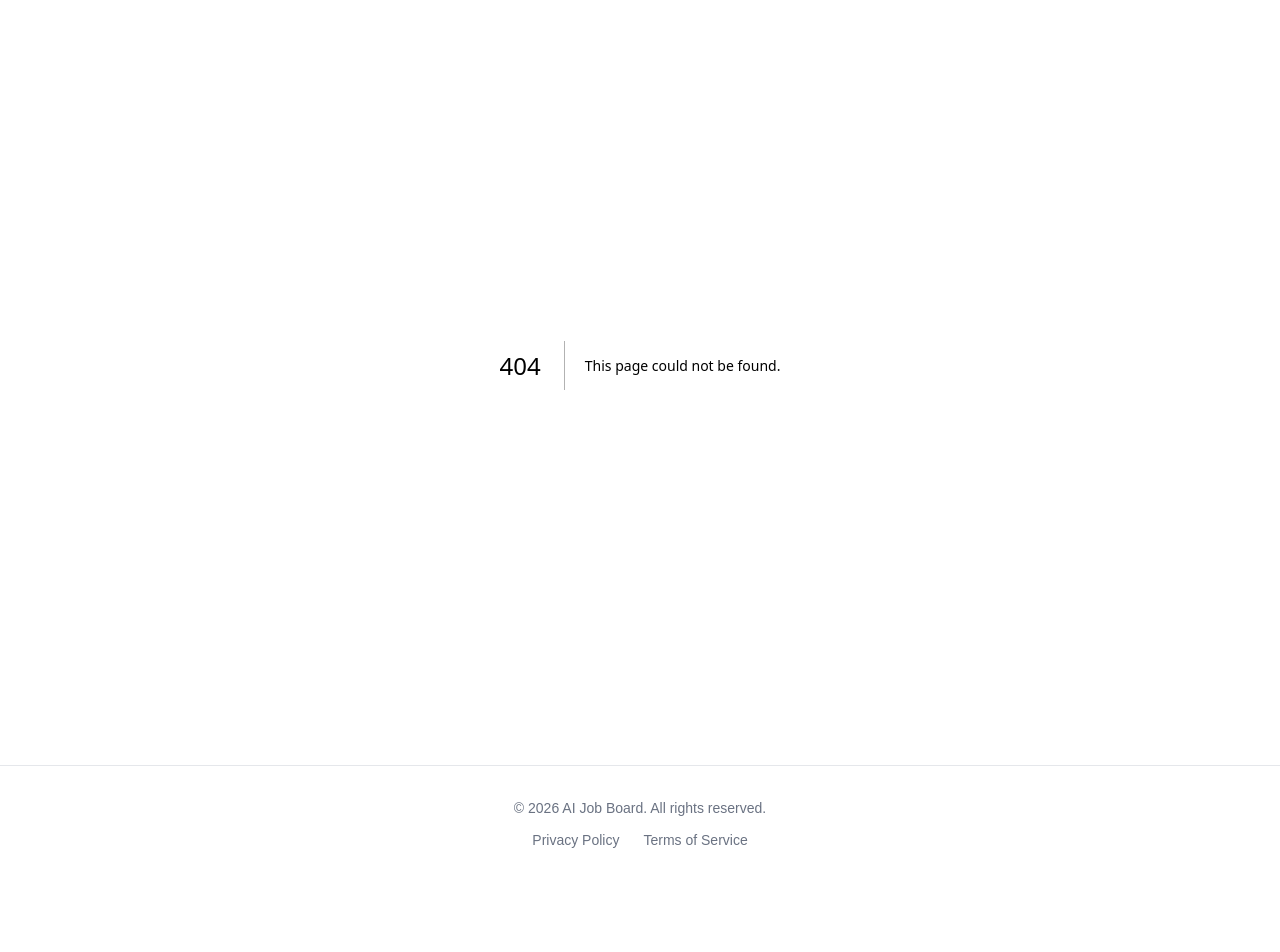
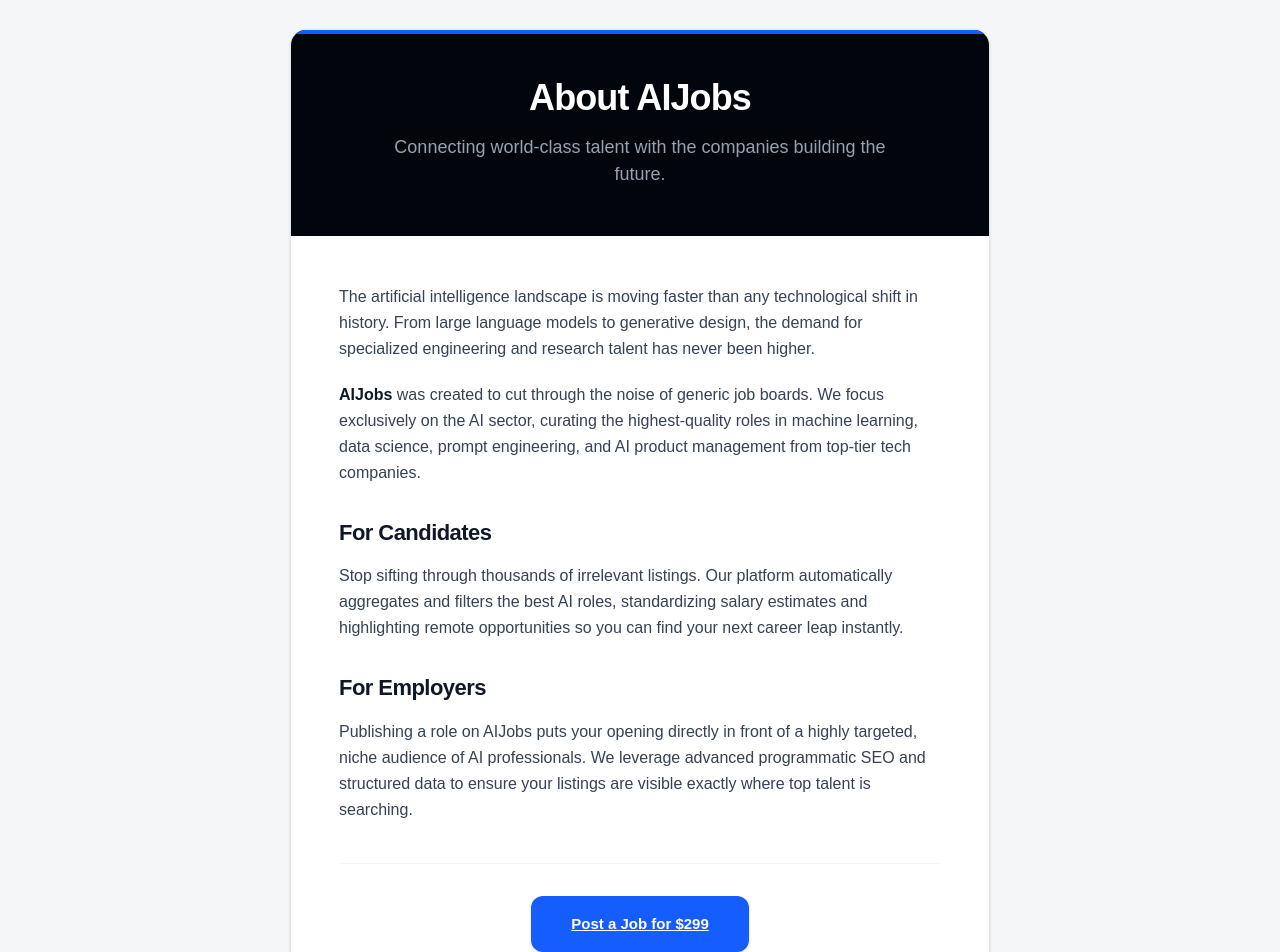
Before and after one commit to GhulamAhmad-legal/ai-job-board, a Next.js app: page /about in a window 1280 px wide. Before the commit this address had no page. Shown: the part 100-1052 px from the top of the page. Before the commit the page ends 982 px from the top, so only its background shows below. Built offline with nearby package versions, Linux system fonts and the light colour scheme.

Commit message:
Added companies and about pages

```diff
--- /dev/null
+++ b/app/about/page.tsx
@@ -0,0 +1,53 @@
+import type { Metadata } from 'next';
+import Link from 'next/link';
+
+export const metadata: Metadata = {
+  title: "About AIJobs | The Premier AI Job Board",
+  description: "Learn about AIJobs, the premium destination for discovering remote careers in Artificial Intelligence, Machine Learning, and Data Science.",
+};
+
+export default function About() {
+  return (
+    <main className="min-h-[calc(100vh-65px)] bg-[#F5F6F8] font-sans py-12 px-4 md:py-16">
+      <div className="max-w-[700px] mx-auto bg-white border border-gray-200 rounded-2xl shadow-sm overflow-hidden">
+
+        <div className="bg-[#00060C] px-8 py-12 text-center relative overflow-hidden">
+          <div className="absolute top-0 left-0 w-full h-1 bg-blue-600"></div>
+          <h1 className="text-3xl md:text-4xl font-extrabold text-white tracking-tight mb-4">About AIJobs</h1>
+          <p className="text-gray-400 text-[16px] md:text-[18px] max-w-lg mx-auto">
+            Connecting world-class talent with the companies building the future.
+          </p>
+        </div>
+
+        <div className="p-8 md:p-12 prose prose-slate max-w-none text-gray-700 text-[15px] md:text-[16px] leading-relaxed prose-headings:font-extrabold prose-headings:text-gray-900 prose-headings:tracking-tight prose-strong:text-gray-900">
+          <p>
+            The artificial intelligence landscape is moving faster than any technological shift in history. From large language models to generative design, the demand for specialized engineering and research talent has never been higher.
+          </p>
+          <p>
+            <strong>AIJobs</strong> was created to cut through the noise of generic job boards. We focus exclusively on the AI sector, curating the highest-quality roles in machine learning, data science, prompt engineering, and AI product management from top-tier tech companies.
+          </p>
+
+          <h2 className="text-[22px] mt-8 mb-4">For Candidates</h2>
+          <p>
+            Stop sifting through thousands of irrelevant listings. Our platform automatically aggregates and filters the best AI roles, standardizing salary estimates and highlighting remote opportunities so you can find your next career leap instantly.
+          </p>
+
+          <h2 className="text-[22px] mt-8 mb-4">For Employers</h2>
+          <p>
+            Publishing a role on AIJobs puts your opening directly in front of a highly targeted, niche audience of AI professionals. We leverage advanced programmatic SEO and structured data to ensure your listings are visible exactly where top talent is searching.
+          </p>
+
+          <div className="mt-10 pt-8 border-t border-gray-100 flex flex-col items-center text-center">
+            <Link href="/post-job" className="inline-block w-full sm:w-auto bg-blue-600 hover:bg-blue-700 text-white font-bold text-[15px] px-10 py-4 rounded-xl transition-all shadow-sm hover:-translate-y-0.5">
+              Post a Job for $299
+            </Link>
+            <Link href="/" className="block mt-5 text-[14px] font-bold text-gray-500 hover:text-blue-600 transition-colors">
+              Return to active jobs
+            </Link>
+          </div>
+        </div>
+
+      </div>
+    </main>
+  );
+}
--- /dev/null
+++ b/app/companies/page.tsx
@@ -0,0 +1,72 @@
+import { createClient } from '@supabase/supabase-js';
+import Link from 'next/link';
+import type { Metadata } from 'next';
+
+export const metadata: Metadata = {
+  title: "Companies Hiring AI Talent | AIJobs",
+  description: "Browse top tech companies and startups hiring remote AI talent. View open roles, salaries, and remote engineering jobs.",
+};
+
+// Initialize Supabase
+const supabaseUrl = process.env.NEXT_PUBLIC_SUPABASE_URL!;
+const supabaseKey = process.env.NEXT_PUBLIC_SUPABASE_ANON_KEY!;
+const supabase = createClient(supabaseUrl, supabaseKey);
+
+export default async function CompaniesIndex() {
+  // Fetch all active jobs
+  const { data: jobs } = await supabase
+    .from('jobs')
+    .select('company, company_logo_url')
+    .eq('status', 'active');
+
+  // Group and count jobs by company
+  const companyMap = new Map();
+  (jobs || []).forEach(job => {
+    if (!companyMap.has(job.company)) {
+      companyMap.set(job.company, {
+        name: job.company,
+        logoUrl: job.company_logo_url,
+        jobCount: 1
+      });
+    } else {
+      companyMap.get(job.company).jobCount += 1;
+    }
+  });
+
+  // Convert to array and sort by most open roles first
+  const companies = Array.from(companyMap.values()).sort((a, b) => b.jobCount - a.jobCount);
+
+  return (
+    <main className="min-h-[calc(100vh-65px)] bg-[#F5F6F8] font-sans py-12 px-4">
+      <div className="max-w-[1000px] mx-auto">
+
+        <div className="mb-10 text-center md:text-left">
+          <h1 className="text-3xl md:text-4xl font-extrabold text-gray-900 tracking-tight mb-3">Top Companies Hiring</h1>
+          <p className="text-[16px] text-gray-500 font-medium">Browse {companies.length} companies actively recruiting AI and remote tech professionals.</p>
+        </div>
+
+        <div className="grid grid-cols-1 sm:grid-cols-2 md:grid-cols-3 lg:grid-cols-4 gap-5">
+          {companies.map((company) => (
+            <Link href={`/companies/${encodeURIComponent(company.name)}`} key={company.name} className="block group">
+              <div className="bg-white border border-gray-200 rounded-2xl p-6 shadow-sm hover:shadow-md transition-all hover:-translate-y-1 h-full flex flex-col items-center text-center">
+                <div className="w-[64px] h-[64px] border border-gray-100 rounded-xl flex items-center justify-center bg-white shadow-sm overflow-hidden text-gray-900 font-black text-[18px] mb-4">
+                  {company.logoUrl ? (
+                    // eslint-disable-next-line @next/next/no-img-element
+                    <img src={company.logoUrl} alt={company.name} className="w-full h-full object-contain p-1.5" />
+                  ) : (
+                    company.name.slice(0, 2).toUpperCase()
+                  )}
+                </div>
+                <h2 className="text-[16px] font-extrabold text-gray-900 group-hover:text-blue-600 transition-colors mb-1.5">{company.name}</h2>
+                <span className="text-[12px] font-bold text-gray-500 bg-gray-50 px-3 py-1 rounded-full border border-gray-100 mt-auto">
+                  {company.jobCount} open {company.jobCount === 1 ? 'role' : 'roles'}
+                </span>
+              </div>
+            </Link>
+          ))}
+        </div>
+
+      </div>
+    </main>
+  );
+}
--- a/app/globals.css
+++ b/app/globals.css
@@ -13,13 +13,6 @@
   --font-mono: var(--font-geist-mono);
 }
 
-@media (prefers-color-scheme: dark) {
-  :root {
-    --background: #0a0a0a;
-    --foreground: #ededed;
-  }
-}
-
 body {
   background: var(--background);
   color: var(--foreground);
```
